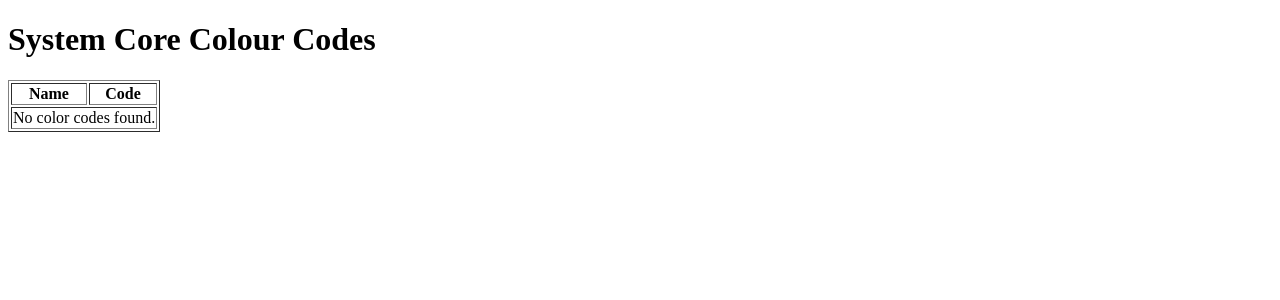
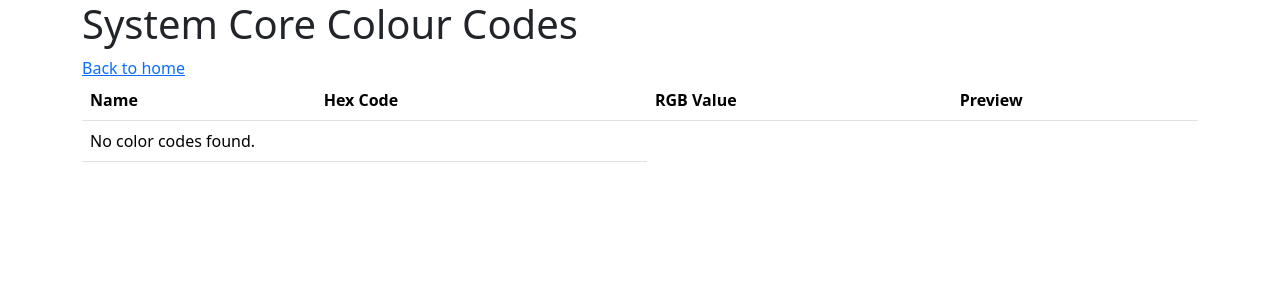
Before and after one commit to djorigin/MasterRepositry2025, a Django app: page /systemcore/colorcode_list/ in a window 1280 px wide. Shown: the top 300 px of the page. Run offline with Django 5.2, Linux system fonts and the light colour scheme; data that the repository does not hold is empty.

Commit message:
update views ver 2

```diff
--- a/GaiaProjectDjango/systemcore/models.py
+++ b/GaiaProjectDjango/systemcore/models.py
@@ -41,5 +41,5 @@
         self.full_clean()  # Ensure all validations are run before saving
         # Capitalize the name before saving
         if self.name:
-            self.name = self.name.capitalize()
+            self.name = self.name.title()
         super().save(*args, **kwargs)
--- /dev/null
+++ b/GaiaProjectDjango/systemcore/static/systemcore/styles.css
@@ -0,0 +1,6 @@
+.color-preview {
+            display: inline-block;
+            width: 30px;
+            height: 20px;
+            border: 1px solid #000;
+}
--- a/GaiaProjectDjango/systemcore/templates/systemcore/colorcode_list.html
+++ b/GaiaProjectDjango/systemcore/templates/systemcore/colorcode_list.html
@@ -1,24 +1,41 @@
-<!DOCTYPE html>
-<html>
-<head>
-    <title>System Core Colour Codes</title>
-</head>
-<body>
-    <h1>System Core Colour Codes</h1>
-    <table border="1">
+{% extends "systemcore/systemcore_base.html" %}
+{% load static %}
+
+{% block content %}
+
+<div class="container">
+  <!-- Content here -->
+  <h1>System Core Colour Codes</h1>
+</div>
+<div class="container">
+  <!-- Content here -->
+  <a href="{% url 'systemcore:home' %}">Back to home</a>
+</div>
+<div class="container">
+  <!-- Content here -->
+
+
+    <table class="table">
         <thead>
             <tr>
                 <th>Name</th>
-                <th>Code</th>
-                <!-- Add more columns as needed -->
+                <th> Hex Code</th>
+                <th> RGB Value</th>
+                <th>Preview</th>
+
+
             </tr>
         </thead>
-        <tbody>
+
             {% for obj in objects %}
             <tr>
                 <td>{{ obj.name }}</td>
-                <td>{{ obj.code }}</td>
-                <!-- Add more fields as needed -->
+                <td>{{ obj.hex_code }}</td>
+                <td>{{ obj.rgb_value }}</td>
+                <td><div class="color-preview" style="background-color: {{ obj.hex_code }}; width: 50px; height: 20px;"></div></td>
+
+
+
             </tr>
             {% empty %}
             <tr>
@@ -41,5 +58,5 @@
         {% endif %}
     </div>
     {% endif %}
-</body>
-</html>
+</div>
+{% endblock content%}
--- /dev/null
+++ b/GaiaProjectDjango/systemcore/templates/systemcore/systemcore_base.html
@@ -0,0 +1,23 @@
+{% load static %}
+<!doctype html>
+<html lang="en">
+  <head>
+    <meta charset="utf-8">
+    <meta name="viewport" content="width=device-width, initial-scale=1">
+    <title>system core base</title>
+    <link href="https://cdn.jsdelivr.net/npm/bootstrap@5.3.6/dist/css/bootstrap.min.css" rel="stylesheet" integrity="sha384-4Q6Gf2aSP4eDXB8Miphtr37CMZZQ5oXLH2yaXMJ2w8e2ZtHTl7GptT4jmndRuHDT" crossorigin="anonymous">
+    <link rel="stylesheet" type="text/css" href="{% static 'systemcore/styles.css' %}">
+    <link rel="stylesheet" href="https://cdnjs.cloudflare.com/ajax/libs/font-awesome/6.0.0-beta3/css/all.min.css" integrity="sha384-k6RqeWeci5ZR/Lv4MR0sA0FfDOMt23cez/3paNdF+e4z5l5d5a5b5b5b5b5b5b5" crossorigin="anonymous">
+    <link rel="stylesheet" href="https://cdnjs.cloudflare.com/ajax/libs/font-awesome/6.0.0-beta3/css/v4-shims.min.css" integrity="sha384-1q8e" crossorigin="anonymous">
+  </head>
+  <body>
+    {% block content %}
+    {% endblock content %}
+
+
+
+
+    <script src="https://cdn.jsdelivr.net/npm/@popperjs/core@2.11.8/dist/umd/popper.min.js" integrity="sha384-I7E8VVD/ismYTF4hNIPjVp/Zjvgyol6VFvRkX/vR+Vc4jQkC+hVqc2pM8ODewa9r" crossorigin="anonymous"></script>
+    <script src="https://cdn.jsdelivr.net/npm/bootstrap@5.3.6/dist/js/bootstrap.min.js" integrity="sha384-RuyvpeZCxMJCqVUGFI0Do1mQrods/hhxYlcVfGPOfQtPJh0JCw12tUAZ/Mv10S7D" crossorigin="anonymous"></script>
+  </body>
+</html>
--- a/GaiaProjectDjango/systemcore/urls.py
+++ b/GaiaProjectDjango/systemcore/urls.py
@@ -16,12 +16,14 @@
 """
 from django.urls import path
 from . import views
+from .views import HomeView, ColorCodeListView, ColorCodeCreateView
 
 app_name = 'systemcore'
 
 # URL patterns for the systemcore app
 
 urlpatterns = [
+    path('', views.HomeView.as_view(), name='home'),
     path('colorcode_list/', views.ColorCodeListView.as_view(), name='colorcode_list'),
     path('colorcode_create/', views.ColorCodeCreateView.as_view(), name='colorcode_create'),
 ]
--- a/GaiaProjectDjango/systemcore/views.py
+++ b/GaiaProjectDjango/systemcore/views.py
@@ -1,8 +1,11 @@
 from django.shortcuts import render
-from django.views.generic import ListView, DetailView, CreateView, UpdateView, DeleteView
+from django.views.generic import ListView, DetailView, CreateView, UpdateView, DeleteView, TemplateView
 from django.urls import reverse_lazy
 from .models import  SystemCoreColourCode
 
+
+class HomeView(TemplateView):
+    template_name = 'systemcore/index.html'
 
 class ColorCodeListView(ListView):
     model = SystemCoreColourCode  # Replace with your model name
```
Also changed, not shown: GaiaProjectDjango/systemcore/templates/systemcore/index.html (added, +15 -0 lines).
